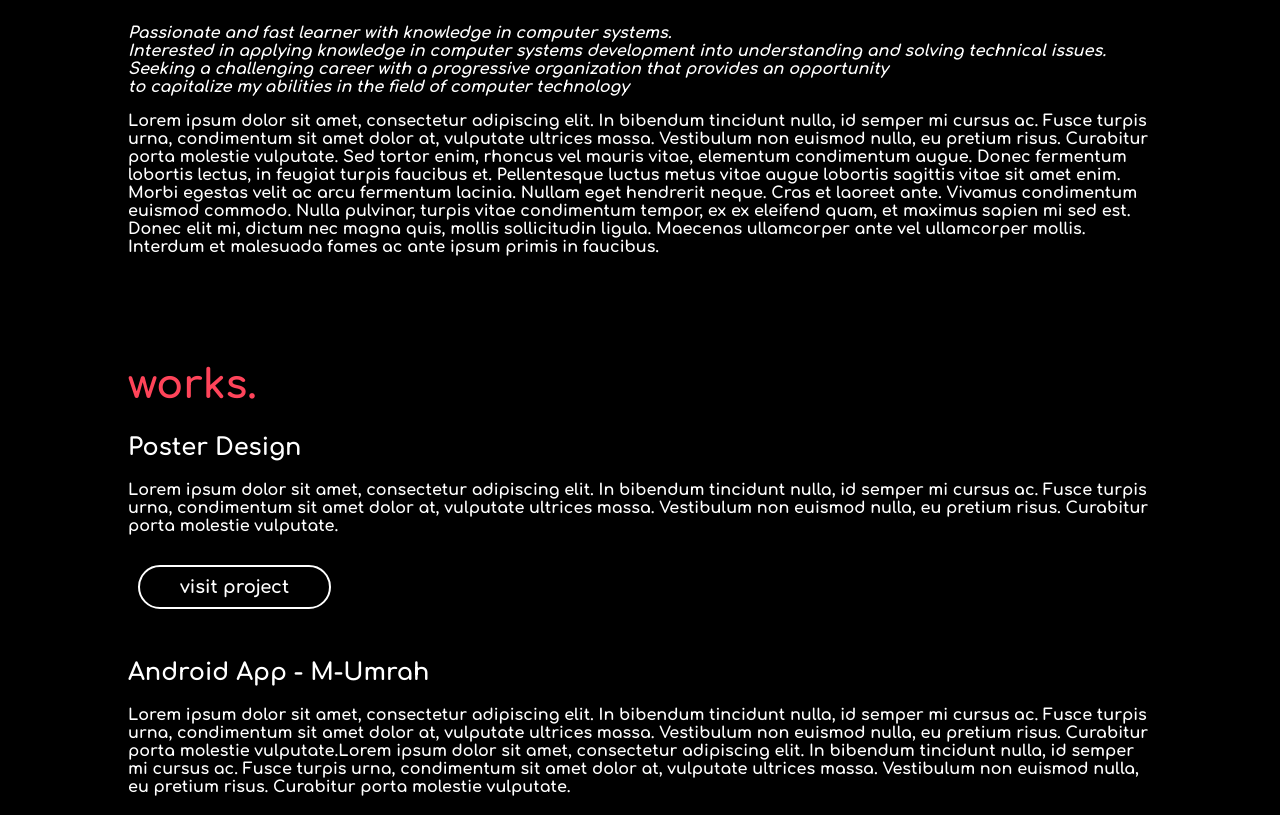
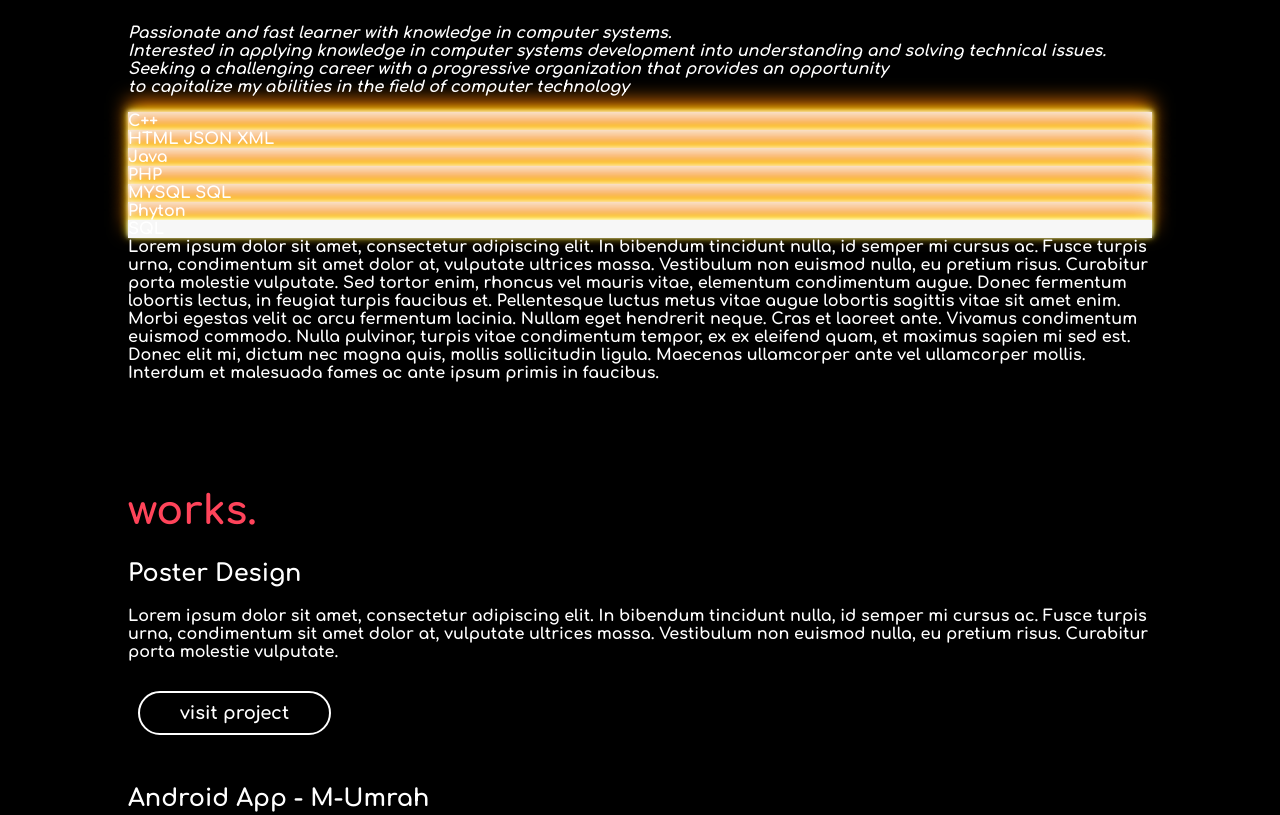
Before and after one commit to sarahakz/portfolio-sarahakz, a plain HTML site: page index.html in a window 1280 px wide. Shown: the part 947-1762 px from the top of the page. Drawn offline with nearby package versions, Linux system fonts and the light colour scheme.

Commit message:
Update index.html

```diff
--- a/index.html
+++ b/index.html
@@ -45,6 +45,14 @@
                  </div>
                  <div>
                         <p>
+                             <div id="skillBox">C++</div>
+                             <div id="skillBox">HTML JSON XML</div>
+                             <div id="skillBox">Java</div>
+                             <div id="skillBox">PHP</div>
+                             <div id="skillBox">MYSQL SQL</div>
+                             <div id="skillBox">Phyton</div>
+                             <div id="skillBox">SQL</div>
+
                             Lorem ipsum dolor sit amet, consectetur adipiscing elit. In bibendum tincidunt nulla, id semper mi cursus ac. Fusce turpis urna, condimentum sit amet dolor at, vulputate ultrices massa. Vestibulum non euismod nulla, eu pretium risus. Curabitur porta molestie vulputate. Sed tortor enim, rhoncus vel mauris vitae, elementum condimentum augue. Donec fermentum lobortis lectus, in feugiat turpis faucibus et. Pellentesque luctus metus vitae augue lobortis sagittis vitae sit amet enim. Morbi egestas velit ac arcu fermentum lacinia. Nullam eget hendrerit neque. Cras et laoreet ante. Vivamus condimentum euismod commodo. Nulla pulvinar, turpis vitae condimentum tempor, ex ex eleifend quam, et maximus sapien mi sed est. Donec elit mi, dictum nec magna quis, mollis sollicitudin ligula. Maecenas ullamcorper ante vel ullamcorper mollis. Interdum et malesuada fames ac ante ipsum primis in faucibus.
                         </p>
                  </div>
```
